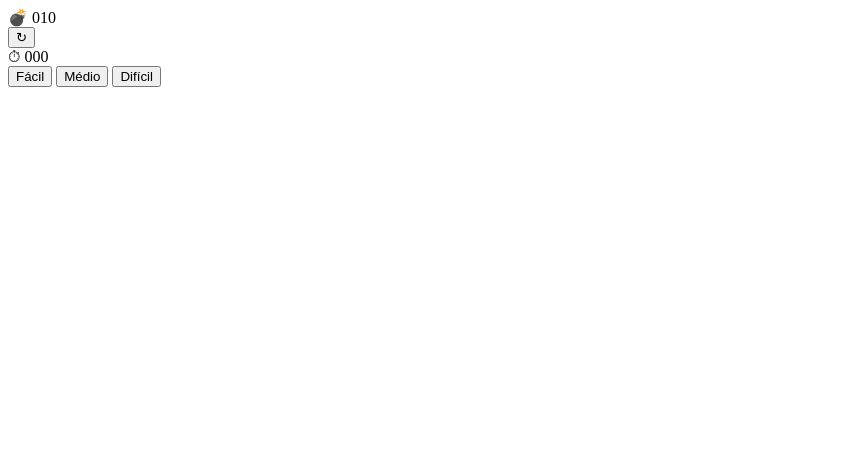
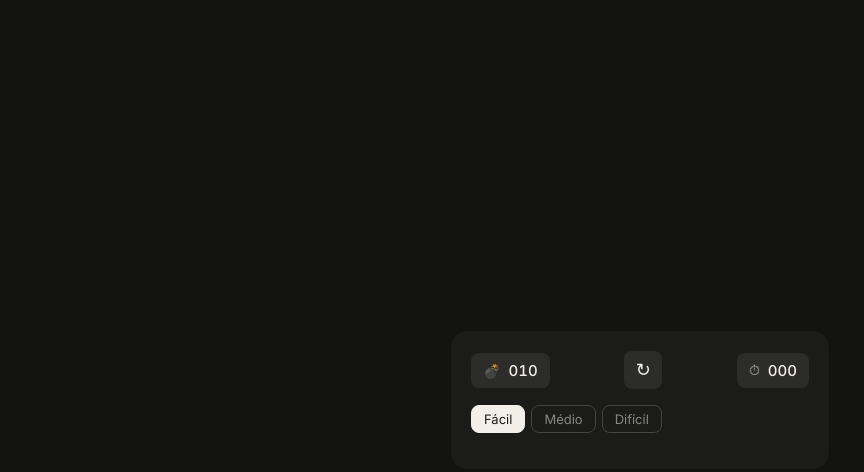
Before and after one commit to renanbarrostech-cmd/Campo-Minado, a plain HTML site: page index.html in a window 1280 px wide. Shown: the whole page, without its empty margins (0-864 px from the left). Drawn offline with Linux system fonts and the light colour scheme.

Commit message:
style: Styling the game board page

```diff
--- a/index.html
+++ b/index.html
@@ -1,25 +1,28 @@
-<!DOCTYPE html>
+<!doctype html>
 <html lang="pt-BR">
   <head>
-  <meta charset="UTF-8">
-  <meta name="viewport" content="width=device-width, initial-scale=1.0">
+    <meta charset="UTF-8" />
+    <meta name="viewport" content="width=device-width, initial-scale=1.0" />
     <title>Campo Minado</title>
-  <link rel="preconnect" href="https://fonts.googleapis.com">
-  <link rel="preconnect" href="https://fonts.gstatic.com" crossorigin>
-  <link href="https://fonts.googleapis.com/css2?family=Inter:wght@400;500;600&display=swap" rel="stylesheet">
-  <link rel="stylesheet" href="style.css">
+    <link rel="preconnect" href="https://fonts.googleapis.com" />
+    <link rel="preconnect" href="https://fonts.gstatic.com" crossorigin />
+    <link
+      href="https://fonts.googleapis.com/css2?family=Inter:wght@400;500;600&display=swap"
+      rel="stylesheet"
+    />
+    <link rel="stylesheet" href="style.css" />
   </head>
   <body>
-
     <main class="panel">
-
       <header class="top">
         <div class="pill">
           <span class="icon">💣</span>
           <span id="counter">010</span>
         </div>
 
-      <button id="reiniciar" class="botao-reset" aria-label="Reiniciar jogo">↻</button>
+        <button id="restart" class="button-reset" aria-label="Reiniciar jogo">
+          ↻
+        </button>
 
         <div class="pill">
           <span class="icon">⏱</span>
@@ -27,7 +30,7 @@
         </div>
       </header>
 
-    <nav class="niveis">
+      <nav class="levels">
         <button class="chip ativo" data-nivel="easy">Fácil</button>
         <button class="chip" data-nivel="medium">Médio</button>
         <button class="chip" data-nivel="hard">Difícil</button>
@@ -35,8 +38,7 @@
 
       <div id="board" class="board"></div>
 
-    <p id="message" class="mensage"></p>
-
+      <p id="message" class="menssage"></p>
     </main>
 
     <script src="script.js"></script>
--- a/style.css
+++ b/style.css
@@ -0,0 +1,110 @@
+:root {
+  --fundo-pagina: #121211;
+  --fundo-painel: #1B1B19;
+  --celula-fechada: #3A3A37;
+  --celula-hover:   #454542;
+  --celula-aberta:  #232321;
+  --controle:       #2C2C2A;
+  --texto:          #F1EFE8;
+  --texto-suave:    #888780;
+  --borda:          #444441;
+
+  --n1: #85B7EB;
+  --n2: #97C459;
+  --n3: #F0997B;
+  --n4: #AFA9EC;
+  --n5: #FAC775;
+  --perigo: #F09595;
+
+  --tamanho-celula: 34px;
+  --colunas: 9;
+}
+
+* { box-sizing: border-box; margin: 0; padding: 0; }
+
+body {
+  min-height: 100vh;
+  display: flex;
+  align-items: center;
+  justify-content: center;
+  background: var(--fundo-pagina);
+  font-family: 'Inter', system-ui, sans-serif;
+  color: var(--texto);
+  padding: 20px;
+}
+
+.panel {
+  background: var(--fundo-painel);
+  border-radius: 16px;
+  padding: 20px;
+}
+
+/* ---------- topo ---------- */
+
+.top {
+  display: flex;
+  align-items: center;
+  justify-content: space-between;
+  margin-bottom: 16px;
+}
+
+.pill {
+  display: flex;
+  align-items: center;
+  gap: 8px;
+  background: var(--controle);
+  border-radius: 8px;
+  padding: 8px 12px;
+  font-size: 15px;
+  font-weight: 500;
+  font-variant-numeric: tabular-nums;
+}
+
+.icon { font-size: 14px; opacity: 0.7; }
+
+.button-reset {
+  width: 38px;
+  height: 38px;
+  background: var(--controle);
+  border: none;
+  border-radius: 8px;
+  color: var(--texto);
+  font-size: 18px;
+  cursor: pointer;
+  transition: background 0.15s ease;
+}
+
+.button-reset:hover { background: var(--celula-fechada); }
+.button-reset:active { transform: scale(0.94); }
+
+/* ---------- níveis ---------- */
+
+.levels { display: flex; gap: 6px; margin-bottom: 16px; }
+
+.chip {
+  background: transparent;
+  border: 1px solid var(--borda);
+  border-radius: 8px;
+  padding: 5px 12px;
+  color: var(--texto-suave);
+  font-family: inherit;
+  font-size: 13px;
+  cursor: pointer;
+  transition: all 0.15s ease;
+}
+
+.chip:hover { color: var(--texto); border-color: var(--texto-suave); }
+
+.chip.ativo {
+  background: var(--texto);
+  border-color: var(--texto);
+  color: var(--fundo-painel);
+}
+
+/* ---------- tabuleiro ---------- */
+
+.board {
+  display: grid;
+  grid-template-columns: repeat(var(--colunas), var(--tamanho-celula));
+  gap: 4px;
+}
```
Lines whose indentation alone changed are shown as unchanged.
